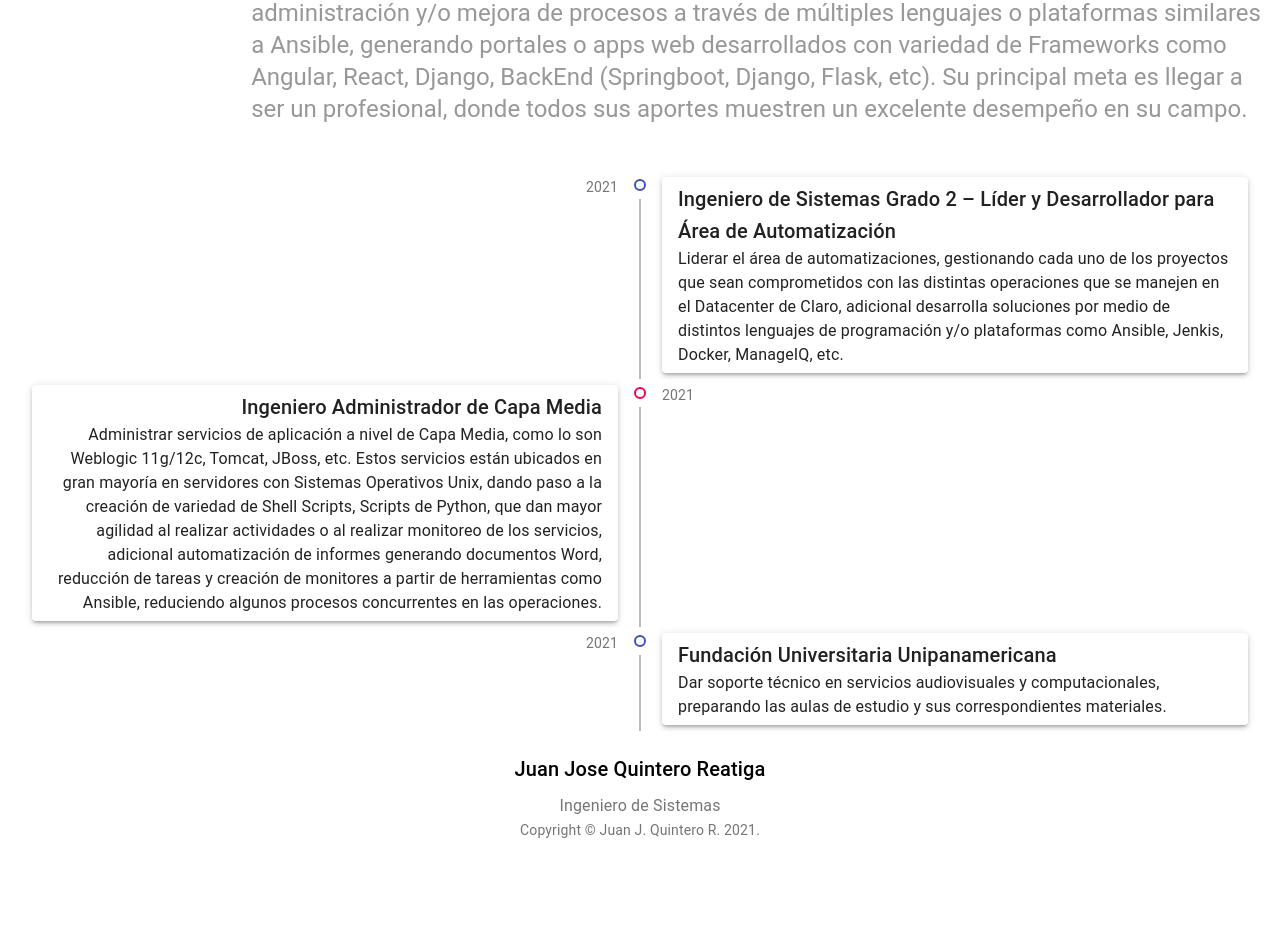
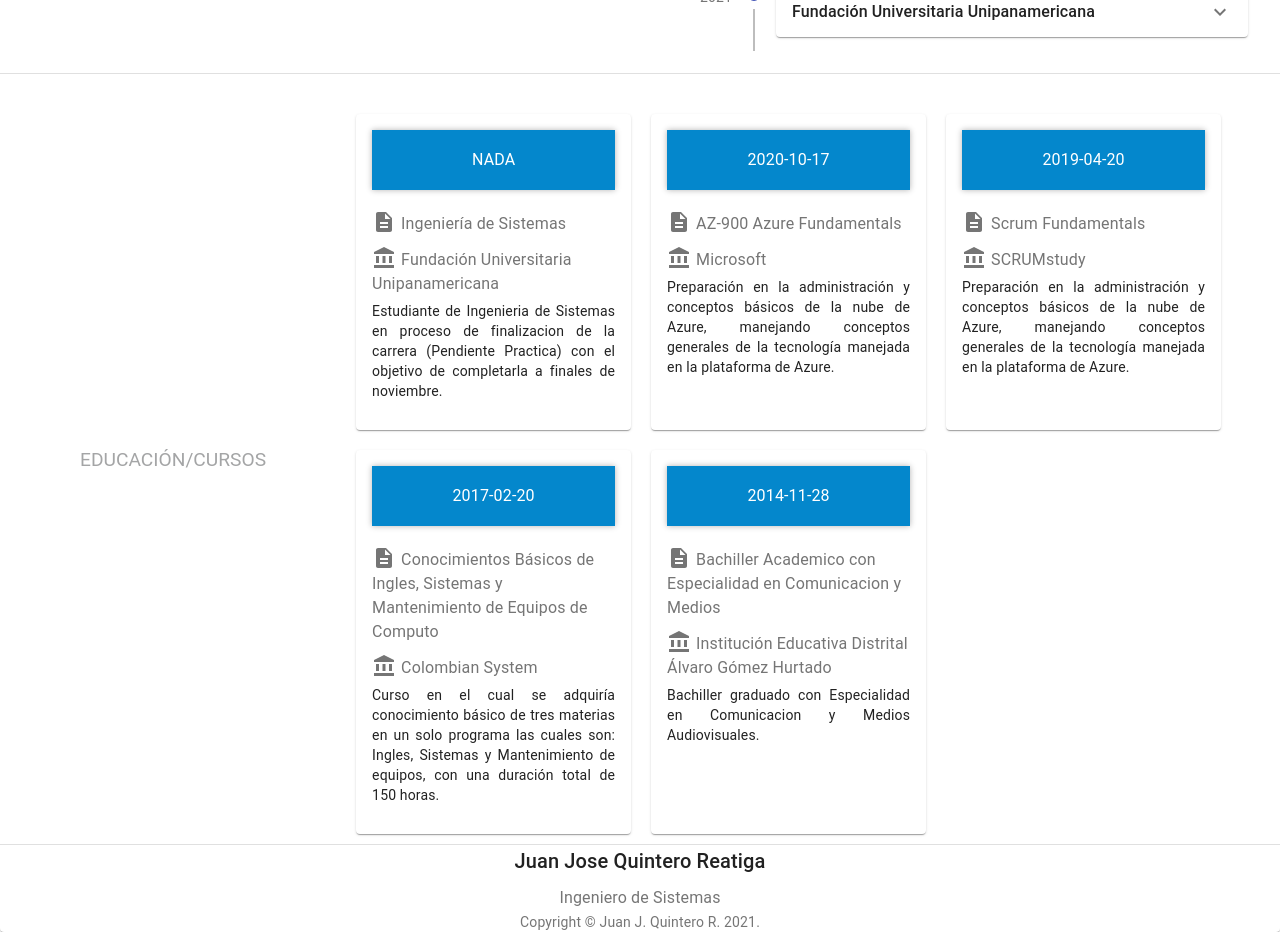
Before and after one commit to juanqr08/CurriculumVitae, a React (Create React App) app: page / in a window 1280 px wide. Shown: the part 880-1812 px from the top of the page. Before the commit the page ends 1720 px from the top, so only its background shows below. Built offline with nearby package versions, Linux system fonts and the light colour scheme.

Commit message:
Se agrego Cartas para el Manejo de Educacion.

```diff
--- a/src/assets/scss/custom/_body.scss
+++ b/src/assets/scss/custom/_body.scss
@@ -1,7 +1,61 @@
 .contentRoot{
-    margin-top: 100px !important;
+    margin-top: 80px !important;
     .contentInformation {
         display: flex !important;
+    }
+    .contentCards {
+        display: flex !important;
+        flex-wrap: wrap !important;
+        margin-top: 30px;
+        margin-left: 50px;
+        .cardInfo{
+            flex: 0 0 20% !important;
+            min-width: 275px !important;
+            margin: 10px 10px 10px 10px !important;
+            .cardDate {
+                text-align: center !important;
+                background-color: #0487cc;
+                color: #ffff;
+                top: -32px;
+                padding: 18px 28px;
+                box-shadow: 0 0 6px rgba(0, 0, 0, 0.3);
+                margin-bottom: 15px !important;
+            }
+            .iconCard {
+                margin-right: 5px !important;
+                position: relative;
+                top: 5px !important;
+            }
+            .titlesCard {
+                color: #757575 !important;
+                margin-bottom: 5px !important;
+            }
+            .contentInformationCard {
+                text-align: justify !important;
+                margin-top: 5px;
+                margin-bottom: 5px;
+                line-height: 20px;
+            }
+            .cardContentGeneral {
+                //padding: 0 !important;
+                .containerImg {
+                    position: relative;
+                    clip-path: polygon(0 0,100% 0, 100% 92%, 0 100%);
+                    img {
+                        width: 100% !important;
+                        display: block !important;
+                        height: 350px !important;
+                    }
+                }
+                /* .details {
+                    padding: 16px !important;
+                } */
+            }
+        }
+    }
+    .profileProfessional {
+        text-align: justify !important;
+        font-size: 1.01rem !important;
     }
     .profilePhoto {
         width: 160px !important;
@@ -28,4 +82,7 @@
         padding-top: 16px !important;
         padding-bottom: 16px !important;
     }
+    .MuiAccordionSummary-content {
+        display: block !important;
+    }
 }
--- /dev/null
+++ b/src/components/Cards.jsx
@@ -0,0 +1,76 @@
+import React from 'react';
+import { makeStyles } from '@material-ui/core/styles';
+import Card from '@material-ui/core/Card';
+import CardActions from '@material-ui/core/CardActions';
+import CardContent from '@material-ui/core/CardContent';
+import Button from '@material-ui/core/Button';
+import Typography from '@material-ui/core/Typography';
+import AccountBalanceIcon from '@material-ui/icons/AccountBalance';
+import DescriptionIcon from '@material-ui/icons/Description';
+
+const useStyles = makeStyles({
+  root: {
+    minWidth: 275,
+  },
+  bullet: {
+    display: 'inline-block',
+    margin: '0 2px',
+    transform: 'scale(0.8)',
+  },
+  title: {
+    fontSize: 14,
+  },
+  pos: {
+    marginBottom: 12,
+  },
+});
+
+const Cards = (props) => {
+  const classes = useStyles();
+  const bull = <span className={classes.bullet}>•</span>;
+  const {data, title} = props;
+
+  return (
+    <div className="contentInformation">
+        <Typography component="h5" variant="h5" className="titlesInformation">
+            {title}
+        </Typography>
+        <div className="contentCards">
+            {data.map(item => (
+                <Card className="cardInfo">
+                    <CardContent className="cardContentGeneral">
+                      {/* <div className="containerImg">
+                        <img src={item.img} alt={item.sourceImg} title={item.sourceImg} srcset="" />
+                      </div> */}
+                      <div className="details">
+                            { item.date ?
+                            (
+                              <Typography className="cardDate">
+                                {item.date}
+                              </Typography>
+                            ) : (
+                              <Typography className="cardDate">
+                                NADA
+                              </Typography>
+                            )}
+                        <Typography className="titlesCard">
+                            <DescriptionIcon className="iconCard" />
+                            {item.name}
+                        </Typography>
+                        <Typography className="titlesCard" color="textSecondary">
+                            <AccountBalanceIcon className="iconCard"/>
+                            {item.institution}
+                        </Typography>
+                        <Typography className="contentInformationCard" variant="body2" component="p">
+                            {item.detail}
+                        </Typography>
+                      </div>
+                    </CardContent>
+                </Card>
+            ))}
+        </div>
+    </div>
+  );
+}
+
+export default Cards;
--- a/src/components/Header.jsx
+++ b/src/components/Header.jsx
@@ -4,6 +4,8 @@ import Typography from '@material-ui/core/Typography';
 import Avatar from '@material-ui/core/Avatar';
 import Divider from "@material-ui/core/Divider";
 import {main_information, social_networks} from "../constants/Informations";
+import Link from '@material-ui/core/Link';
+
 
 const Header = (props) => {
     const {name, position} = props;
@@ -35,9 +37,11 @@ const Header = (props) => {
                 <Divider />
                 <Typography className="social_networks">
                 { social_networks.map( (item) => (
+                    <Link href={item.url}>
                         <Avatar className={item.class}>
                             {item.icon}
                         </Avatar>
+                    </Link>
                 ))}
                 </Typography>
             </CardContent>
--- a/src/components/ProfileProfetional.jsx
+++ b/src/components/ProfileProfessional.jsx
@@ -5,14 +5,14 @@ import Avatar from '@material-ui/core/Avatar';
 import Divider from "@material-ui/core/Divider";
 import {main_information, social_networks} from "../constants/Informations";
 
-const ProfileProfetional = (props) => {
+const ProfileProfessional = (props) => {
     return (
         <div className="contentInformation">
             <Typography component="h5" variant="h5" className="titlesInformation">
                 Perfil Profesional
             </Typography>
             <CardContent className="contentInformationGeneral">
-                <Typography component="h5" variant="h5">
+                <Typography component="h5" variant="h5" className="profileProfessional">
                 Estudiante de ingeniería de sistemas con la totalidad de los semestres ya cursados a la espera de recibir el título profesional, con experiencia en Administración de Servicios de Aplicación (Weblogic, Tomcat, JBoss, etc.) en el Datacenter de Claro, liderando proyectos de desarrollo enfocados en la automatización de procesos, cuenta con experiencia en el manejo de lenguajes de programación como Python, Java, Bash, lenguajes de desarrollo Web (Angular, React, Bootstrap, etc.), lenguajes de desarrollo de API’s REST, etc., con conocimientos en automatización por medio de la herramienta Ansible y en la creación de contenedores Docker, laborando actualmente como desarrollador y gestor de automatizaciones generando informes en archivos Word, lectura y análisis de datos bajo archivos XML/JSON, adicional la creación de variedad de monitores y capturas de información sobre servicios de aplicación, Sistemas Operativos Unix u otras plataformas, con un buen manejo de herramientas ofimáticas y telemáticas.
                 Con habilidades en toma de decisiones, iniciativa, autonomía mostrando excelentes resultados, eficacia y productividad, con gran interés en diversas áreas de conocimiento para poder actuar de acuerdo a la situación y tener así un criterio adecuado para la resolución de problemas, aplicando los conocimientos actualmente obtenidos para la administración y/o mejora de procesos a través de múltiples lenguajes o plataformas similares a Ansible, generando portales o apps web desarrollados con variedad de Frameworks como Angular, React, Django, BackEnd (Springboot, Django, Flask, etc). Su principal meta es llegar a ser un profesional, donde todos sus aportes muestren un excelente desempeño en su campo.
                 </Typography>
@@ -21,4 +21,4 @@ const ProfileProfetional = (props) => {
     )
 }
 
-export default ProfileProfetional;
+export default ProfileProfessional;
--- a/src/components/TimeLine.jsx
+++ b/src/components/TimeLine.jsx
@@ -13,6 +13,10 @@ import HotelIcon from '@material-ui/icons/Hotel';
 import RepeatIcon from '@material-ui/icons/Repeat';
 import Paper from '@material-ui/core/Paper';
 import Typography from '@material-ui/core/Typography';
+import Accordion from '@material-ui/core/Accordion';
+import AccordionDetails from '@material-ui/core/AccordionDetails';
+import AccordionSummary from '@material-ui/core/AccordionSummary';
+import ExpandMoreIcon from '@material-ui/icons/ExpandMore';
 
 const useStyles = makeStyles((theme) => ({
     paper: {
@@ -21,14 +25,32 @@ const useStyles = makeStyles((theme) => ({
     secondaryTail: {
       backgroundColor: theme.palette.secondary.main,
     },
+    heading: {
+      fontSize: '1rem',
+      flexBasis: '33.33%',
+      flexShrink: 0,
+    },
+    secondaryHeading: {
+      fontSize: theme.typography.pxToRem(15),
+      color: theme.palette.text.secondary,
+    },
   }));
 
   const CustomTimeLine = (props) => {
     const classes = useStyles();
     const date = new Date();
-    const {data} = props;
+    const {data, title} = props;
+    const [expanded, setExpanded] = React.useState(false);
+
+    const handleChange = (panel) => (event, isExpanded) => {
+      setExpanded(isExpanded ? panel : false);
+    };
 
     return (
+      <div className="contentInformation">
+        <Typography component="h5" variant="h5" className="titlesInformation">
+          {title}
+        </Typography>
         <Timeline align="alternate">
             {data.map(item => (
               <TimelineItem>
@@ -42,16 +64,23 @@ const useStyles = makeStyles((theme) => ({
                       <TimelineConnector />
                   </TimelineSeparator>
                   <TimelineContent>
-                    <Paper elevation={3} className={classes.paper}>
-                    <Typography variant="h6" component="h1">
-                        {item.position}
-                    </Typography>
+                      <Accordion expanded={expanded === 'panel' + item.number} onChange={handleChange('panel' + item.number)}>
+                        <AccordionSummary
+                          expandIcon={<ExpandMoreIcon />}
+                          aria-controls="panel1bh-content"
+                          id="panel1bh-header"
+                        >
+                          <Typography variant="h6" component="h1" className={classes.heading}>{item.position}</Typography>
+                        </AccordionSummary>
+                        <AccordionDetails>
                           <Typography>{item.functions}</Typography>
-                    </Paper>
+                        </AccordionDetails>
+                      </Accordion>
                   </TimelineContent>
               </TimelineItem>
             ))}
         </Timeline>
+      </div>
     );
 }
 
--- a/src/components/cv.jsx
+++ b/src/components/cv.jsx
@@ -1,20 +1,27 @@
 import { Fragment } from 'react';
 import Header from "./Header";
 import Footer from "./Footer";
-import ProfileProfesional from "./ProfileProfetional";
+import ProfileProfessional from "./ProfileProfessional";
 import { Experience } from "../constants/Expirience";
+import { Education } from "../constants/Education";
+import Cards from "./Cards";
 import CustomTimeLine from "./TimeLine";
 import Divider from "@material-ui/core/Divider";
+import { Card } from '@material-ui/core';
 
 const CurriculumVitae = () => {
     return (
-        <Fragment>
+        <Card>
             <Header title="Hoja de Vida" name="Juan Jose Quintero" position="Desarrollador"/>
             <Divider  />
-            <ProfileProfesional />
-            <CustomTimeLine data={Experience} />
+            <ProfileProfessional />
+            <Divider  />
+            <CustomTimeLine data={Experience} title="Experiencia Laboral" />
+            <Divider  />
+            <Cards data={Education} title="Educación/Cursos"/>
+            <Divider  />
             <Footer title="Juan Jose Quintero Reatiga" description="Ingeniero de Sistemas"/>
-        </Fragment>
+        </Card>
     )
 }
 
--- a/src/constants/Education.jsx
+++ b/src/constants/Education.jsx
@@ -0,0 +1,61 @@
+import photo from "../assets/img/photo.jpg";
+import Unipanamericana from "../assets/img/Unipanamericana.jpg";
+import Microsoft from "../assets/img/Microsoft.jpg";
+
+export const Education = [
+    {
+        institution: 'Fundación Universitaria Unipanamericana',
+        name: 'Ingeniería de Sistemas',
+        level: '11 (Onceavo) Semestre',
+        state: true,
+        date: '',
+        type: '',
+        img: Unipanamericana,
+        sourceImg: "https://www.google.com/url?sa=i&url=https%3A%2F%2Fes.wikipedia.org%2Fwiki%2FUnipanamericana_Fundaci%25C3%25B3n_Universitaria_-_Compensar&psig=AOvVaw0X3-lfKmP3nZiEVs1neP4g&ust=1622766151901000&source=images&cd=vfe&ved=0CAIQjRxqFwoTCOCRvZKZ-vACFQAAAAAdAAAAABAD",
+        detail: 'Estudiante de Ingenieria de Sistemas en proceso de finalizacion de la carrera (Pendiente Practica) con el objetivo de completarla a finales de noviembre.'
+    },
+    {
+        institution: 'Microsoft',
+        name: 'AZ-900 Azure Fundamentals',
+        level: undefined,
+        state: true,
+        date: '2020-10-17',
+        type: '',
+        img: Microsoft,
+        sourceImg: "https://www.google.com/url?sa=i&url=https%3A%2F%2Fes.wikipedia.org%2Fwiki%2FUnipanamericana_Fundaci%25C3%25B3n_Universitaria_-_Compensar&psig=AOvVaw0X3-lfKmP3nZiEVs1neP4g&ust=1622766151901000&source=images&cd=vfe&ved=0CAIQjRxqFwoTCOCRvZKZ-vACFQAAAAAdAAAAABAD",
+        detail: 'Preparación en la administración y conceptos básicos de la nube de Azure, manejando conceptos generales de la tecnología manejada en la plataforma de Azure.'
+    },
+    {
+        institution: 'SCRUMstudy',
+        name: 'Scrum Fundamentals',
+        level: undefined,
+        state: true,
+        date: '2019-04-20',
+        type: '',
+        img: photo,
+        sourceImg: "https://www.google.com/url?sa=i&url=https%3A%2F%2Fes.wikipedia.org%2Fwiki%2FUnipanamericana_Fundaci%25C3%25B3n_Universitaria_-_Compensar&psig=AOvVaw0X3-lfKmP3nZiEVs1neP4g&ust=1622766151901000&source=images&cd=vfe&ved=0CAIQjRxqFwoTCOCRvZKZ-vACFQAAAAAdAAAAABAD",
+        detail: 'Preparación en la administración y conceptos básicos de la nube de Azure, manejando conceptos generales de la tecnología manejada en la plataforma de Azure.'
+    },
+    {
+        institution: 'Colombian System',
+        name: 'Conocimientos Básicos de Ingles, Sistemas y Mantenimiento de Equipos de Computo',
+        level: undefined,
+        state: true,
+        date: '2017-02-20',
+        type: '',
+        img: photo,
+        sourceImg: "https://www.google.com/url?sa=i&url=https%3A%2F%2Fes.wikipedia.org%2Fwiki%2FUnipanamericana_Fundaci%25C3%25B3n_Universitaria_-_Compensar&psig=AOvVaw0X3-lfKmP3nZiEVs1neP4g&ust=1622766151901000&source=images&cd=vfe&ved=0CAIQjRxqFwoTCOCRvZKZ-vACFQAAAAAdAAAAABAD",
+        detail: 'Curso en el cual se adquiría conocimiento básico de tres materias en un solo programa las cuales son: Ingles, Sistemas y Mantenimiento de equipos, con una duración total de 150 horas.'
+    },
+    {
+        institution: 'Institución Educativa Distrital Álvaro Gómez Hurtado',
+        name: 'Bachiller Academico con Especialidad en Comunicacion y Medios',
+        level: '11 (Onceavo)',
+        state: false,
+        date: '2014-11-28',
+        type: '',
+        img: photo,
+        sourceImg: "https://www.google.com/url?sa=i&url=https%3A%2F%2Fes.wikipedia.org%2Fwiki%2FUnipanamericana_Fundaci%25C3%25B3n_Universitaria_-_Compensar&psig=AOvVaw0X3-lfKmP3nZiEVs1neP4g&ust=1622766151901000&source=images&cd=vfe&ved=0CAIQjRxqFwoTCOCRvZKZ-vACFQAAAAAdAAAAABAD",
+        detail: 'Bachiller graduado con Especialidad en Comunicacion y Medios Audiovisuales.'
+    },
+]
--- a/src/constants/Expirience.jsx
+++ b/src/constants/Expirience.jsx
@@ -1,5 +1,6 @@
 export const Experience = [
     {
+        number: 1,
         business: 'Indra Colombia',
         countMonth: 18,
         state: true,
@@ -8,6 +9,7 @@ export const Experience = [
         color: 'primary',
     },
     {
+        number: 2,
         business: 'Indra Colombia',
         countMonth: 18,
         state: false,
@@ -16,6 +18,7 @@ export const Experience = [
         color: 'secondary',
     },
     {
+        number: 3,
         business: 'Practicante del Área de Audiovisuales',
         countMonth: 11,
         state: false,
--- a/src/constants/Informations.jsx
+++ b/src/constants/Informations.jsx
@@ -13,6 +13,6 @@ export const main_information = [
 ]
 
 export const social_networks = [
-    { name: 'LinkedIn', url: 'www.linkedin.com/in/juan-jose-quintero-reatiga-65258a139', icon: <LinkedInIcon />, class: 'linkedin'},
+    { name: 'LinkedIn', url: 'https://www.linkedin.com/in/juan-jose-quintero-reatiga-65258a139', icon: <LinkedInIcon />, class: 'linkedin'},
     { name: 'WhatsApp', url: 'https://wa.me/573123513362', icon: <WhatsAppIcon />, class: 'whatsapp'},
 ]
```
Also changed, not shown: src/assets/img/Microsoft.jpg (added), src/assets/img/Unipanamericana.jpg (added). Lines whose indentation alone changed are shown as unchanged.
